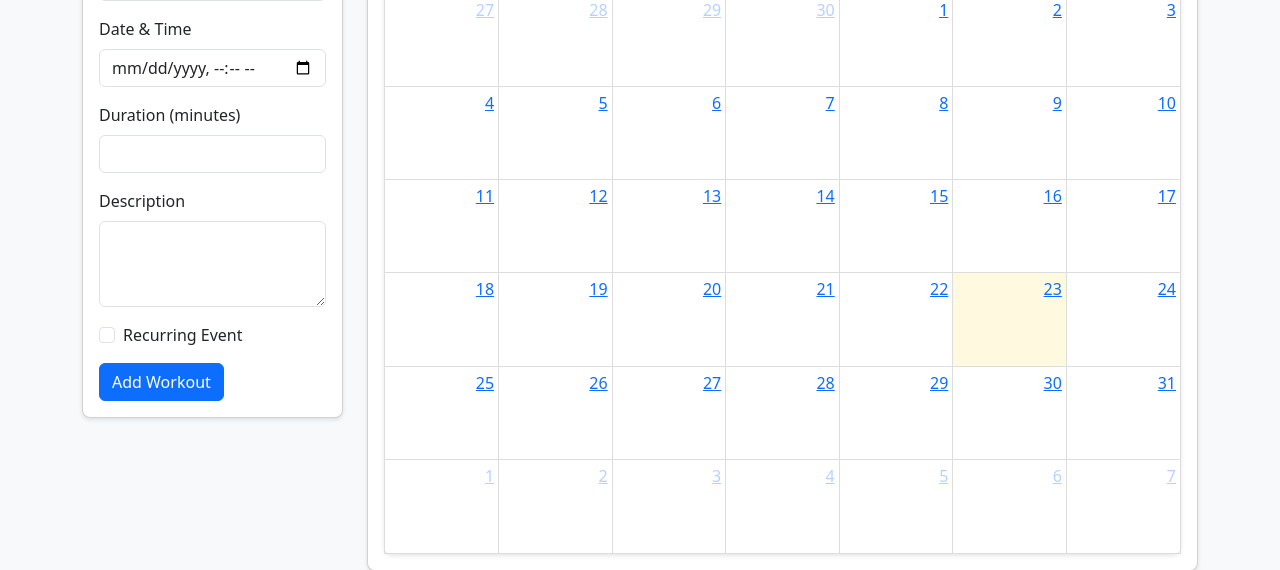
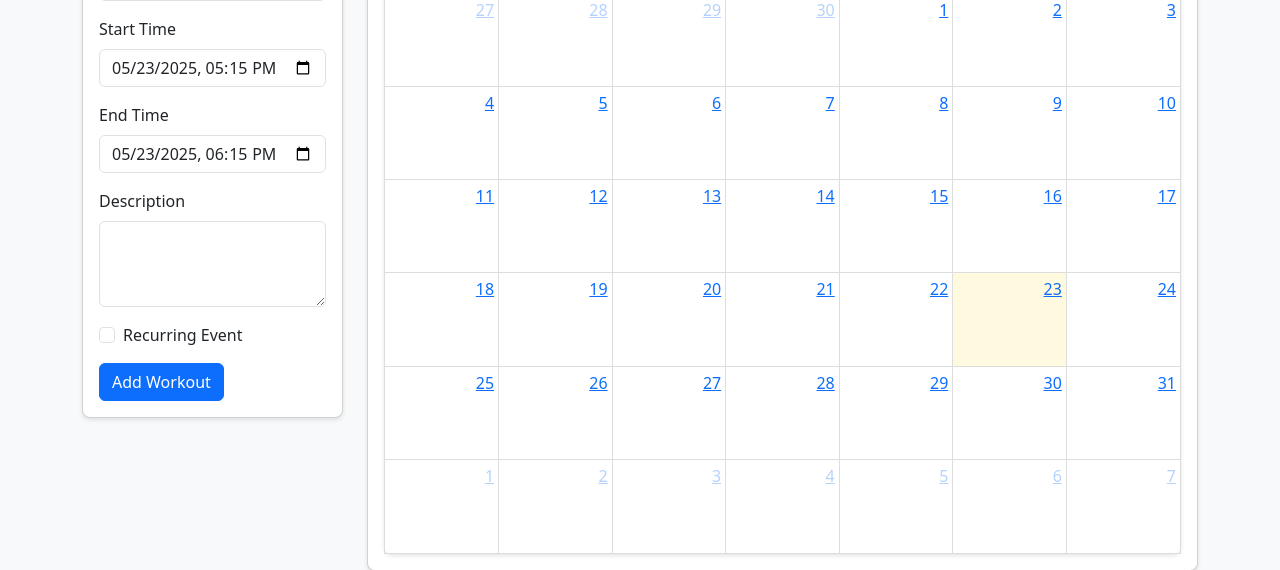
Before and after one commit to yzhang0/workout_calendar, a Flask app: page /calendar in a window 1280 px wide. Shown: the part 198-768 px from the top of the page. Run offline with Flask 3, Linux system fonts and the light colour scheme; the visitor is signed in with stand-in values (Sample User, id 1); data that the repository does not hold is empty.

Commit message:
Update the date information

```diff
--- a/app/templates/calendar.html
+++ b/app/templates/calendar.html
@@ -18,12 +18,12 @@
                         </select>
                     </div>
                     <div class="mb-3">
-                        <label for="workoutDate" class="form-label">Date & Time</label>
-                        <input type="datetime-local" class="form-control" id="workoutDate" required>
+                        <label for="workoutStartTime" class="form-label">Start Time</label>
+                        <input type="datetime-local" class="form-control" id="workoutStartTime" required>
                     </div>
                     <div class="mb-3">
-                        <label for="workoutDuration" class="form-label">Duration (minutes)</label>
-                        <input type="number" class="form-control" id="workoutDuration" required>
+                        <label for="workoutEndTime" class="form-label">End Time</label>
+                        <input type="datetime-local" class="form-control" id="workoutEndTime" required>
                     </div>
                     <div class="mb-3">
                         <label for="workoutDescription" class="form-label">Description</label>
@@ -89,6 +89,26 @@
 {% block scripts %}
 <script>
 document.addEventListener('DOMContentLoaded', function() {
+    // Set default dates
+    const now = new Date();
+    // Round to nearest 15 minutes
+    const minutes = now.getMinutes();
+    const roundedMinutes = Math.round(minutes / 15) * 15;
+    now.setMinutes(roundedMinutes);
+    now.setSeconds(0);
+    now.setMilliseconds(0);
+
+    // Set end time to 1 hour later
+    const endTime = new Date(now);
+    endTime.setHours(endTime.getHours() + 1);
+
+    // Format dates for input
+    const formatDate = (date) => date.toISOString().slice(0, 16);
+
+    // Set default values
+    document.getElementById('workoutStartTime').value = formatDate(now);
+    document.getElementById('workoutEndTime').value = formatDate(endTime);
+
     var calendar = new FullCalendar.Calendar(document.getElementById('calendar'), {
         initialView: 'dayGridMonth',
         headerToolbar: {
@@ -126,10 +146,29 @@ document.addEventListener('DOMContentLoaded', function() {
     // Handle form submission
     document.getElementById('addWorkoutForm').addEventListener('submit', function(e) {
         e.preventDefault();
+
+        const startTime = new Date(document.getElementById('workoutStartTime').value);
+        const endTime = new Date(document.getElementById('workoutEndTime').value);
+
+        // Calculate duration in minutes
+        const duration = Math.round((endTime - startTime) / (1000 * 60));
+
+        // Validate that end time is after start time
+        if (endTime <= startTime) {
+            alert('End time must be after start time');
+            return;
+        }
+
+        // Validate that duration is in 15-minute increments
+        if (duration % 15 !== 0) {
+            alert('Duration must be in 15-minute increments');
+            return;
+        }
+
         const formData = {
             type: document.getElementById('workoutType').value,
-            date: document.getElementById('workoutDate').value,
-            duration: parseInt(document.getElementById('workoutDuration').value, 10),
+            date: startTime.toISOString(),
+            duration: duration,
             description: document.getElementById('workoutDescription').value,
             is_recurring: document.getElementById('isRecurring').checked,
             recurrence_rule: document.getElementById('isRecurring').checked ?
```
